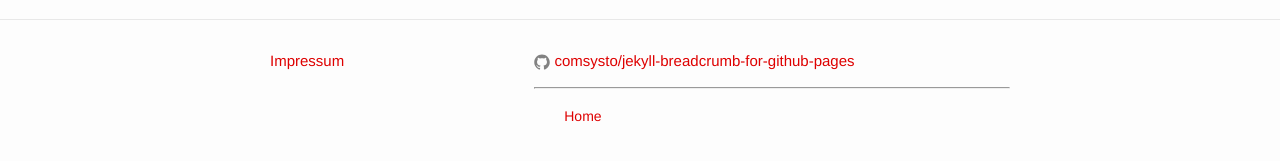
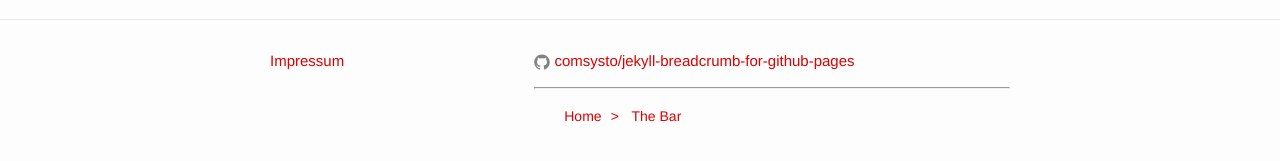
Before and after one commit to comsysto/jekyll-breadcrumb-for-github-pages, a Jekyll site: the page built from foo/bar/index.html, in a window 1280 px wide. Shown: the part 403-564 px from the top of the page. Built offline with Jekyll 4.4.1, drawn with Linux system fonts in a browser that asks for light colours.

Commit message:
trying jims addition to fix footer breadcrumb

```diff
--- a/_includes/footer.html
+++ b/_includes/footer.html
@@ -27,6 +27,7 @@
             {% for i in (1..forLoopMaxInt) %}
                 {% capture current_breadcrumb_url %}{{next_prepender}}/{{ splitted_url_parts[i] }}/index.html{% endcapture %}
                 {% capture current_breadcrumb_md_url %}{{next_prepender}}/{{ splitted_url_parts[i] }}/{% endcapture %}
+                {% assign next_prepender = "" %}
                 {% capture next_prepender %}{{next_prepender}}/{{ splitted_url_parts[i] }}{% endcapture %}
                 {% for breadcrumb_page in site.pages %}
                     {% if current_breadcrumb_url == breadcrumb_page.url or current_breadcrumb_md_url == breadcrumb_page.url  %}
```
